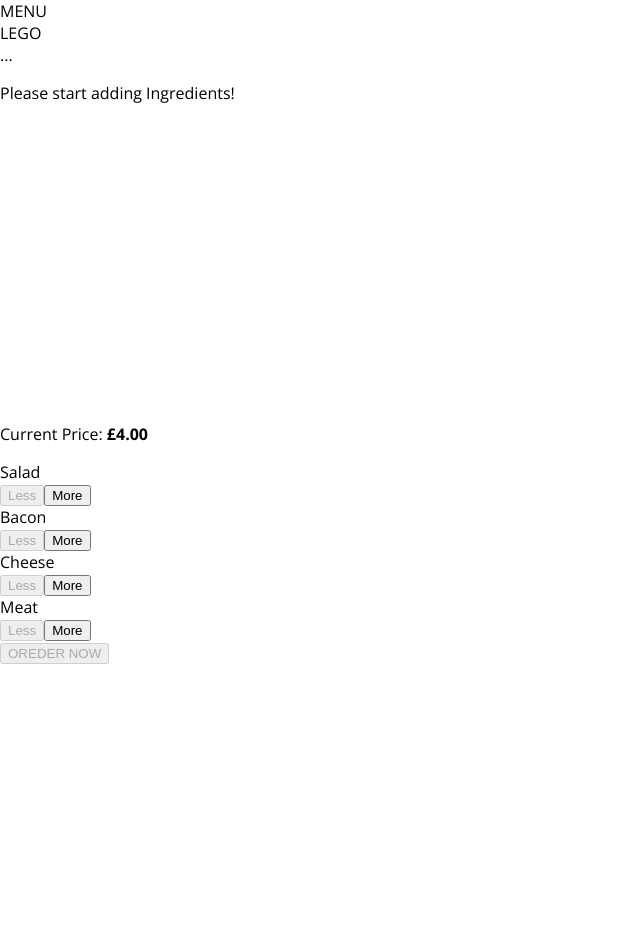
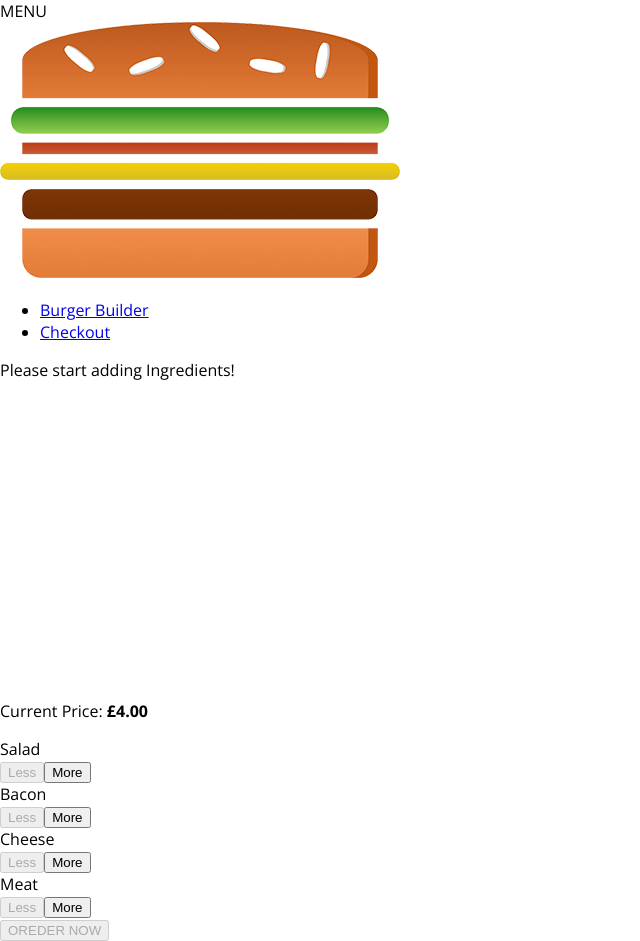
Before and after one commit to ermiaskidane/burger, a React app: page / in a window 1280 px wide. Shown: the whole page, without its empty margins (0-640 px from the left). Before the commit the page ends 800 px from the top, so only its background shows below. Built offline with nearby package versions, Linux system fonts and the light colour scheme.

Commit message:
added navigationItems js and css

```diff
--- /dev/null
+++ b/src/components/Logo/Logo.css
@@ -0,0 +1,11 @@
+.Logo {
+  background-color: white;
+  padding: 8px;
+  height: 80%;
+  box-sizing: border-box;
+  border-radius: 5px;
+}
+
+.Logo img {
+  height: 100%;
+}
--- /dev/null
+++ b/src/components/Logo/Logo.js
@@ -0,0 +1,10 @@
+import React from "react";
+import burgerLogo from "../../assets/images/burger-logo.png";
+import classes from "./Logo.css";
+
+const logo = props => (
+  <div className={classes.Logo}>
+    <img src={burgerLogo} alt="MyBurger" />
+  </div>
+);
+export default logo;
--- /dev/null
+++ b/src/components/Navigation/NavigationItems/NavigationItem/NavigationItem.css
@@ -0,0 +1,25 @@
+.NavigationItem {
+  margin: 0;
+  box-sizing: border-box;
+  display: flex;
+  height: 100%;
+  align-items: center;
+}
+
+.NavigationItem a {
+  color: white;
+  text-decoration: none;
+  height: 100%;
+  padding: 16px 10px;
+  border-bottom: 4px solid transparent;
+  box-sizing: border-box;
+  display: block;
+}
+
+.NavigationItem a:hover,
+.NavigationItem a:active,
+.NavigationItem a.active {
+  background-color: #8f5c2c;
+  border-bottom: 4px solid #40a4c8;
+  color: white;
+}
--- /dev/null
+++ b/src/components/Navigation/NavigationItems/NavigationItem/NavigationItem.js
@@ -0,0 +1,12 @@
+import React from "react";
+import classes from "./NavigationItem.css";
+
+const navigationItem = props => (
+  <li className={classes.NavigationItem}>
+    <a href={props.link} className={props.active ? classes.active : null}>
+      {props.children}
+    </a>
+  </li>
+);
+
+export default navigationItem;
--- /dev/null
+++ b/src/components/Navigation/NavigationItems/NavigationItems.css
@@ -0,0 +1,8 @@
+.NavigationItems {
+  margin: 0;
+  padding: 0;
+  list-style: none;
+  display: flex;
+  align-items: center;
+  height: 100%;
+}
--- /dev/null
+++ b/src/components/Navigation/NavigationItems/NavigationItems.js
@@ -0,0 +1,16 @@
+import React from "react";
+
+// import classes from "./NavigationItems.css";
+import classes from "./NavigationItems.css";
+import NavigationItem from "./NavigationItem/NavigationItem";
+
+const navigationItems = () => (
+  <ul className={classes.NavigationItems}>
+    <NavigationItem link="/" active>
+      Burger Builder
+    </NavigationItem>
+    <NavigationItem link="/">Checkout</NavigationItem>
+  </ul>
+);
+
+export default navigationItems;
--- a/src/components/Navigation/Toolbar/Toolbar.js
+++ b/src/components/Navigation/Toolbar/Toolbar.js
@@ -1,11 +1,16 @@
 import React from "react";
 import classes from "./Toolbar.css";
+import Logo from "../../Logo/Logo";
+import NavigationItems from "..//NavigationItems/NavigationItems";
 
 const toolbar = props => (
   <header className={classes.Toolbar}>
     <div>MENU</div>
-    <div>LEGO</div>
-    <nav>...</nav>
+    {/* <div>LEGO</div> */}
+    <Logo />
+    <nav>
+      <NavigationItems />
+    </nav>
   </header>
 );
 
```
Also changed, not shown: src/assets/images/burger-logo.png (added).
